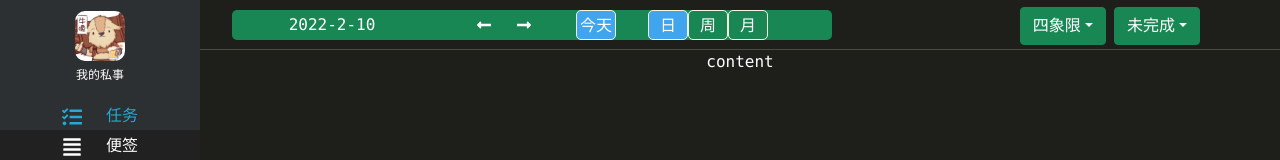
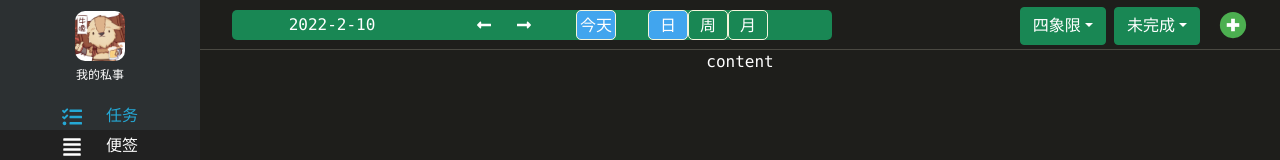
Before and after one commit to liulaoliu/hieplan, a React (Create React App) app: page /main/task in a window 1280 px wide. Shown: the top 160 px of the page. Built offline with nearby package versions, Linux system fonts and the light colour scheme.

Commit message:
tasktitileoffcanvas 雏形 调用了bootstrap的 offcanvas 真香

```diff
--- a/src/Components/contentPage/task/TaskTitle.tsx
+++ b/src/Components/contentPage/task/TaskTitle.tsx
@@ -1,7 +1,9 @@
 import React, { ReactElement } from "react";
+
 import styles from "./TaskTitle.module.scss";
 import TaskTitleCalendar from "./TaskTitleCalendar";
 import TaskTitleDropdown from "./TaskTitleDropdown";
+import TaskTitleOffcanvas from "./TaskTitleOffcanvas";
 
 /**
  * 这是 显示在task的 title 区域的 函数
@@ -11,6 +13,7 @@ export default function TaskTitle(): ReactElement {
     <div className={styles.title_container}>
       <TaskTitleCalendar />
       <TaskTitleDropdown/>
+      <TaskTitleOffcanvas/>
     </div>
   );
 }
--- /dev/null
+++ b/src/Components/contentPage/task/TaskTitleOffcanvas.module.scss
@@ -0,0 +1,19 @@
+.container {
+}
+$background_color: #212529;
+
+.plus {
+  // background-color: aliceblue;
+  display: block;
+  position: absolute;
+  right: 2rem;
+  cursor: pointer;
+}
+.header {
+  background-color: rgb(149, 165, 166);
+}
+.title {
+}
+.body {
+  background-color: $background_color;
+}
--- a/src/Components/contentPage/task/TaskTitleOffcanvas.tsx
+++ b/src/Components/contentPage/task/TaskTitleOffcanvas.tsx
@@ -1,9 +1,38 @@
-import React from 'react'
+import React, { useState } from "react";
+import styles from "./TaskTitleOffcanvas.module.scss";
+import Button from "react-bootstrap/Button";
+import Offcanvas from "react-bootstrap/Offcanvas";
+import { FcPlus } from "react-icons/fc";
+type Props = {};
 
-type Props = {}
+// export default function TaskTitleOffcanvas({}: Props) {
+//   return (
+//     <div className={styles.container}>TaskTitleOffcanvas</div>
+//   )
+// }
+/**
+ *
+ * 直接调用 react-bootstrap offCanvas 艾玛,真香!
+ * 是 taskTitle中点击显示右侧offcanvas的函数
+ */
+export default function Example() {
+  const [show, setShow] = useState(false);
 
-export default function TaskTitleOffcanvas({}: Props) {
+  const handleClose = () => setShow(false);
+  const handleShow = () => setShow(true);
+
   return (
-    <div>TaskTitleOffcanvas</div>
-  )
+    <div>
+      <FcPlus onClick={handleShow} size="30px" className={styles.plus}></FcPlus>
+
+      <Offcanvas show={show} onHide={handleClose} placement="end">
+        <Offcanvas.Header className={styles.header}>
+          <Offcanvas.Title className={styles.title}>新增任务</Offcanvas.Title>
+        </Offcanvas.Header>
+        <Offcanvas.Body className={styles.body}>
+          <div>someone like you</div>
+        </Offcanvas.Body>
+      </Offcanvas>
+    </div>
+  );
 }
```
Also changed, not shown: src/Components/contentPage/task/taskTitleDropdown.tsx (+6 -4 lines).
